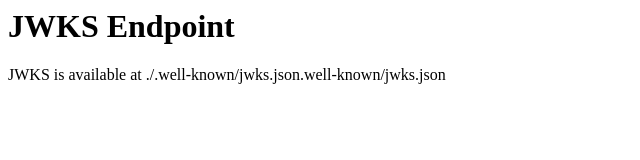
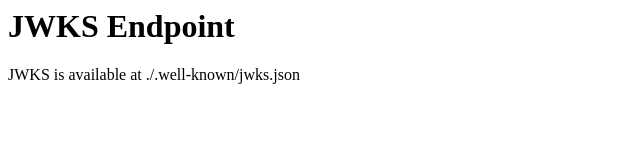
Before and after one commit to anupam081/jwks-endpoint, a plain HTML site: page index.html in a window 1280 px wide. Shown: the whole page, without its empty margins (0-640 px from the left). Drawn offline with Linux system fonts and the light colour scheme.

Commit message:
Update index.html

```diff
--- a/index.html
+++ b/index.html
@@ -1,6 +1,6 @@
 <html>
   <body>
     <h1>JWKS Endpoint</h1>
-    <p>JWKS is available at ./.well-known/jwks.json.well-known/jwks.json</a></p>
+    <p>JWKS is available at ./.well-known/jwks.json</a></p>
   </body>
 </html>
```
